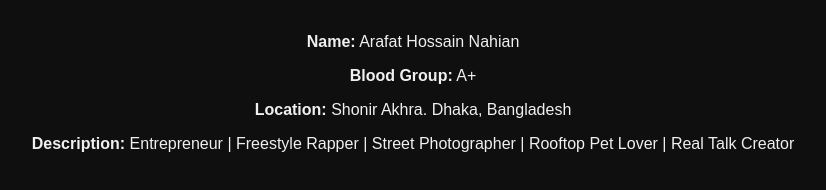
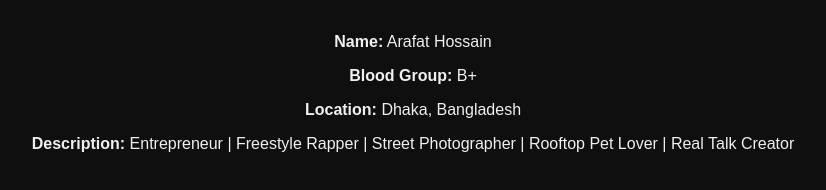
Before and after one commit to M4DG/m4dgofficialbd.github.io, a plain HTML site: page index 3.html in a window 1280 px wide. Shown: the part 253-443 px from the top of the page, without its empty margins (227-1053 px from the left). Drawn offline with Linux system fonts and the light colour scheme.

Commit message:
Full website upload
Initial full upload for M4D-G Official Website

```diff
--- a/index 3.html
+++ b/index 3.html
@@ -39,9 +39,9 @@
     <img class="profile" src="profile.jpg" alt="Profile Picture">
 
     <div class="info">
-        <p><strong>Name:</strong> Arafat Hossain Nahian</p>
-        <p><strong>Blood Group:</strong> A+</p>
-        <p><strong>Location:</strong> Shonir Akhra. Dhaka, Bangladesh</p>
+        <p><strong>Name:</strong> Arafat Hossain</p>
+        <p><strong>Blood Group:</strong> B+</p>
+        <p><strong>Location:</strong> Dhaka, Bangladesh</p>
         <p><strong>Description:</strong> Entrepreneur | Freestyle Rapper | Street Photographer | Rooftop Pet Lover | Real Talk Creator</p>
     </div>
 
```
